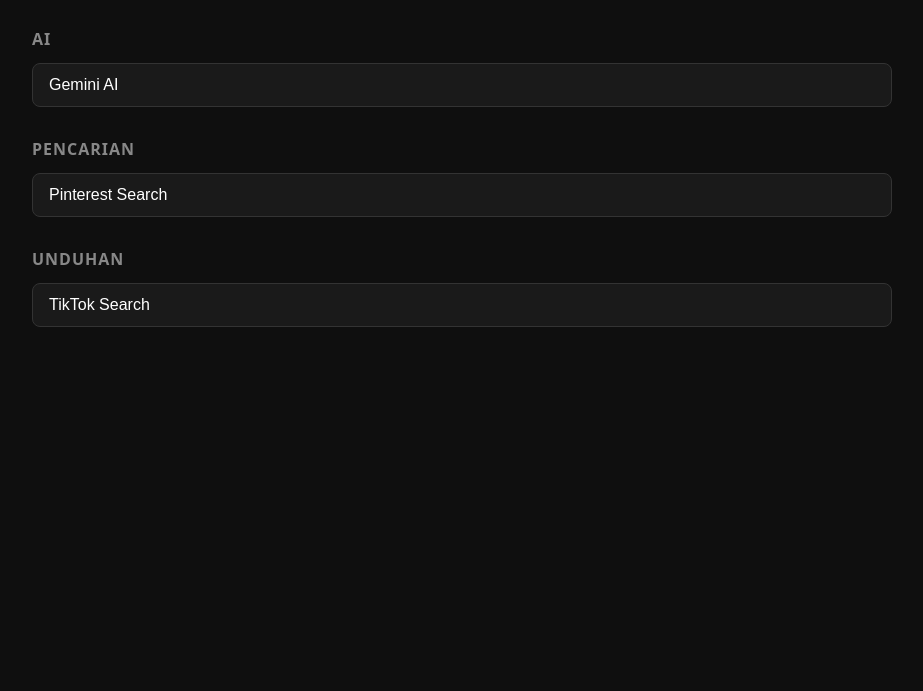
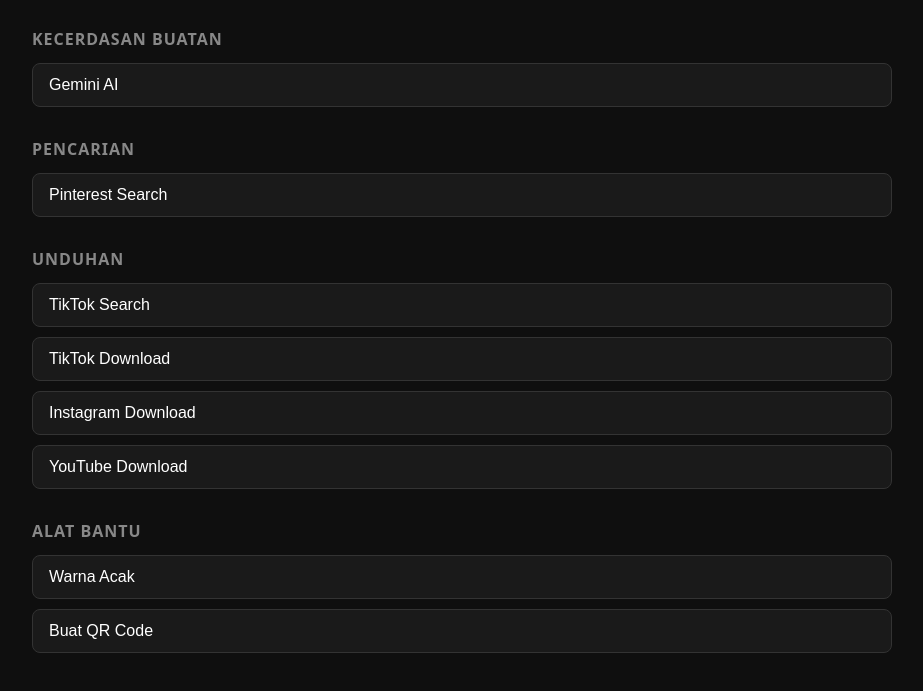
Before and after one commit to BimaSkyy/bmskyapis, a website: page public/index.html in a window 1280 px wide. Shown: the part 75-766 px from the top of the page, without its empty margins (178-1101 px from the left). Drawn offline with Linux system fonts and the light colour scheme.

Commit message:
kembalikan semua fitur lengkap + kategori benar

```diff
--- a/public/index.html
+++ b/public/index.html
@@ -54,9 +54,22 @@
       ] },
       { id: 'tiktok', category: 'download', title: 'TikTok Search', method: 'GET', path: '/api/download/tiktok', result: { type: 'text', field: 'count' }, params: [
         { name: 'q', type: 'textarea', label: 'Kata Kunci', required: true, placeholder: 'Contoh: kucing lucu', value: '' }
+      ] },
+      { id: 'tiktokdl', category: 'download', title: 'TikTok Download', method: 'GET', path: '/api/download/tiktokdl', result: { type: 'text', field: 'status' }, params: [
+        { name: 'url', type: 'text', label: 'Link TikTok', required: true, placeholder: 'https://www.tiktok.com/@user/video/...', value: '' }
+      ] },
+      { id: 'igdl', category: 'download', title: 'Instagram Download', method: 'GET', path: '/api/download/instagram', result: { type: 'text', field: 'status' }, params: [
+        { name: 'url', type: 'text', label: 'Link Instagram', required: true, placeholder: 'https://www.instagram.com/reel/...', value: '' }
+      ] },
+      { id: 'ytdl', category: 'download', title: 'YouTube Download', method: 'GET', path: '/api/download/youtube', result: { type: 'text', field: 'status' }, params: [
+        { name: 'url', type: 'text', label: 'Link YouTube', required: true, placeholder: 'https://www.youtube.com/watch?v=...', value: '' }
+      ] },
+      { id: 'wacg', category: 'tools', title: 'Warna Acak', method: 'GET', path: '/api/tools/color', result: { type: 'text', field: 'hex' }, params: [] },
+      { id: 'qrgen', category: 'tools', title: 'Buat QR Code', method: 'GET', path: '/api/tools/qr', result: { type: 'image', field: 'url' }, params: [
+        { name: 'text', type: 'textarea', label: 'Isi QR', required: true, placeholder: 'Tulis teks atau link…', value: '' }
       ] }
     ];
-    const LABELS = { ai: 'AI', search: 'Pencarian', download: 'Unduhan' };
+    const LABELS = { ai: 'Kecerdasan Buatan', search: 'Pencarian', download: 'Unduhan', tools: 'Alat Bantu' };
 
     const el = (tag, cls, text) => {
       const n = document.createElement(tag);
```
